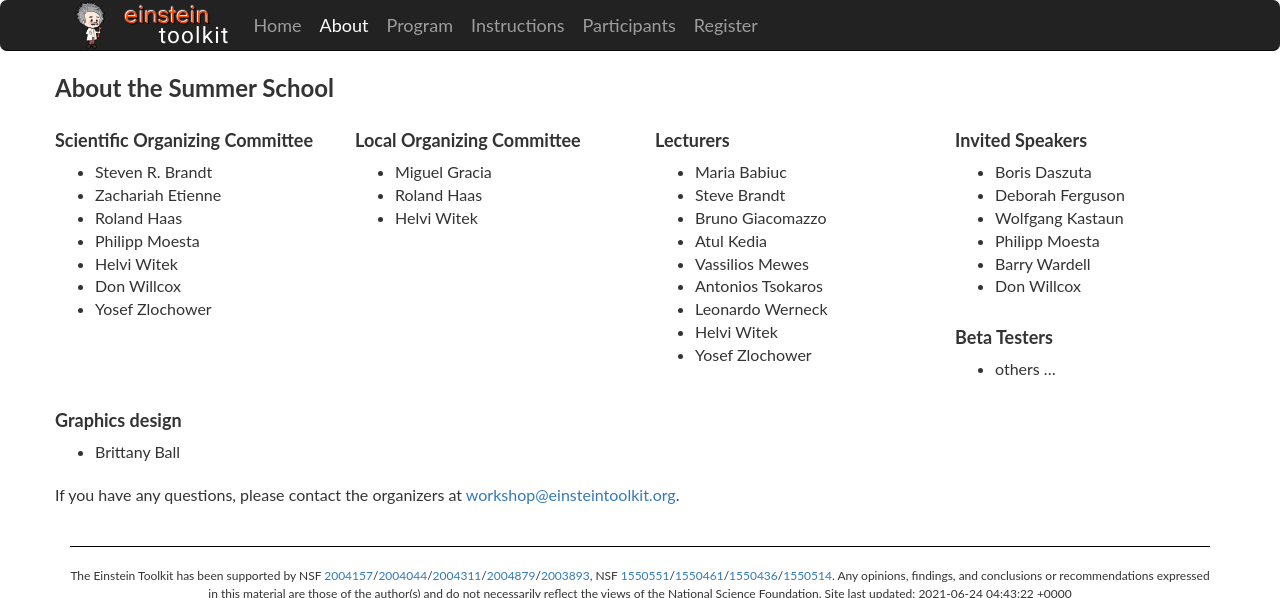
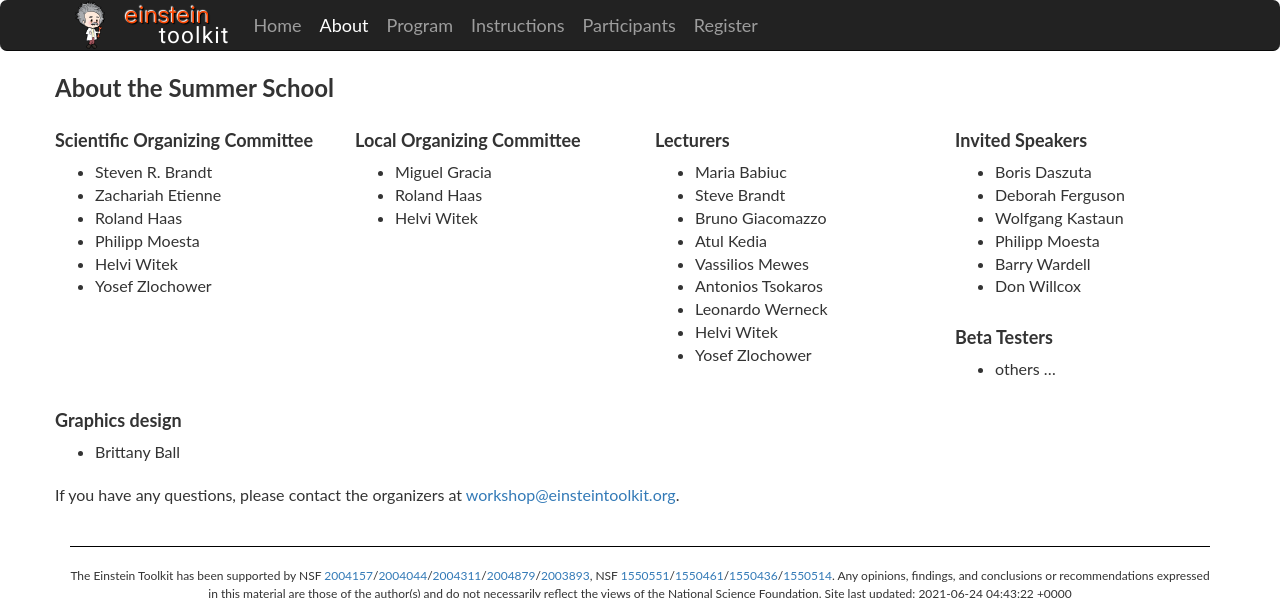
Before and after one commit to EinsteinToolkit/et2021uiuc, a Jekyll site: the page built from about.md, in a window 1280 px wide, cut to the strip 0-598 px from the top of the page. Built offline with Jekyll 4.4.1, drawn with Linux system fonts in a browser that asks for light colours.

Commit message:
remove Don Willcox from the SOC (again)

```diff
--- a/about.md
+++ b/about.md
@@ -18,7 +18,6 @@ manualrows: true
 * Roland Haas
 * Philipp Moesta
 * Helvi Witek
-* Don Willcox
 * Yosef Zlochower
 </div>
 
```
